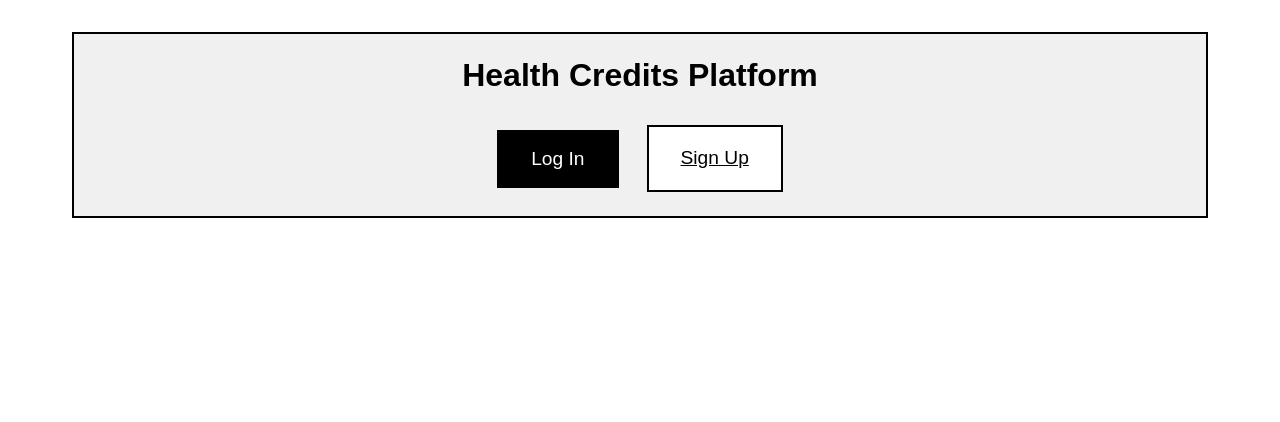
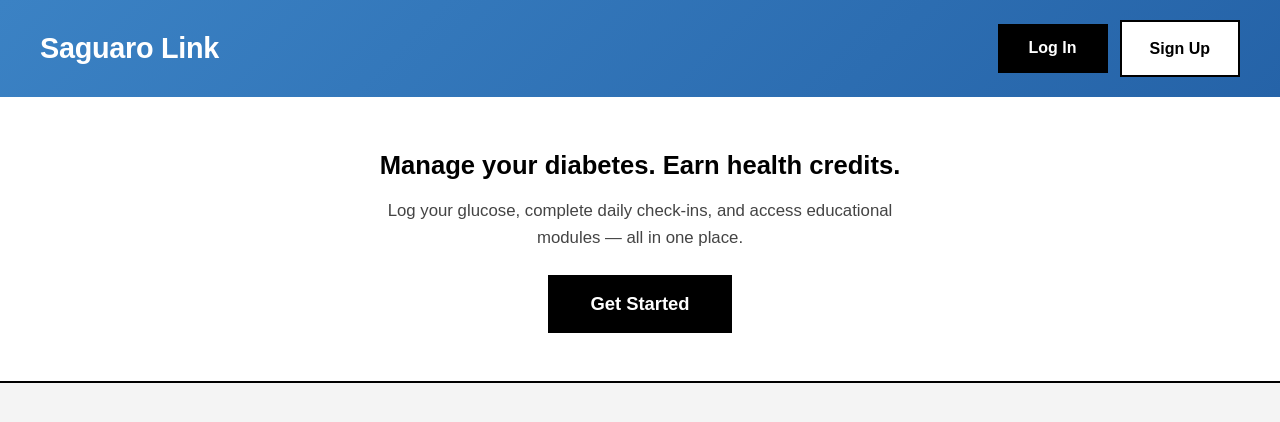
Before and after one commit to MasonNjos/HackAZ2026, a React (Create React App) app in the folder client/: page / in a window 1280 px wide. Shown: the top 422 px of the page. Built offline with nearby package versions, Linux system fonts and the light colour scheme; no server answers.

Commit message:
Made the login in pretty

```diff
--- a/client/src/App.css
+++ b/client/src/App.css
@@ -1,4 +1,5 @@
-/* Mobile-first, high-contrast CSS for rural diabetes management */
+
+
 
 * {
   box-sizing: border-box;
@@ -8,63 +9,83 @@
 
 body {
   font-family: Arial, sans-serif;
-  background-color: #ffffff;
+  background-color: #f4f4f4;
   color: #000000;
   line-height: 1.6;
-}
-
-.App {
-  max-width: 100%;
-  margin: 0 auto;
-  padding: 1rem;
 }
 
 .dashboard {
   max-width: 100%;
   margin: 0 auto;
-  padding: 1rem;
 }
 
+
+
 .dashboard-header {
-  text-align: center;
-  margin-bottom: 2rem;
-  padding: 1rem;
-  background-color: #f0f0f0;
-  border: 2px solid #000000;
+  background: linear-gradient(135deg, #3B82C4 0%, #2563A8 100%);
+  color: #ffffff;
+  padding: 1.25rem 1.5rem;
+}
+
+.header-inner {
+  max-width: 1200px;
+  margin: 0 auto;
+  display: flex;
+  align-items: center;
+  justify-content: space-between;
+  flex-wrap: wrap;
+  gap: 1rem;
 }
 
 .dashboard-header h1 {
-  font-size: 2rem;
-  margin-bottom: 1rem;
+  font-size: 1.8rem;
+  font-weight: 700;
+  letter-spacing: -0.01em;
 }
 
-.auth-actions {
-  display: flex;
-  flex-direction: column;
-  gap: 0.75rem;
-  align-items: center;
+.header-subtitle {
+  font-size: 0.95rem;
+  opacity: 0.9;
+  margin-top: 0.15rem;
 }
 
-@media (min-width: 480px) {
-  .auth-actions {
-    flex-direction: row;
-    justify-content: center;
-  }
+.auth-actions,
+.user-actions {
+  display: flex;
+  align-items: center;
+  gap: 0.75rem;
+  flex-wrap: wrap;
 }
 
-.btn-primary, .btn-secondary {
+.welcome-text {
+  font-size: 1rem;
+  color: #fff;
+}
+
+
+
+.btn-primary,
+.btn-secondary {
+  padding: 0.85rem 1.75rem;
+  font-size: 1rem;
+  font-family: Arial, sans-serif;
+  font-weight: 700;
+  border: 2px solid #000000;
+  cursor: pointer;
+  min-height: 48px;
+  min-width: 110px;
+  text-align: center;
+  text-decoration: none;
+  display: inline-block;
+  transition: background-color 0.15s, color 0.15s;
+}
+
+.btn-primary {
   background-color: #000000;
   color: #ffffff;
-  border: 2px solid #000000;
-  padding: 1rem 2rem;
-  font-size: 1.2rem;
-  margin: 0.5rem;
-  cursor: pointer;
-  min-height: 48px; /* Tap-friendly */
-  min-width: 120px;
 }
 
-.btn-primary:hover, .btn-secondary:hover {
+.btn-primary:hover {
   background-color: #ffffff;
   color: #000000;
 }
@@ -72,23 +93,71 @@ body {
 .btn-secondary {
   background-color: #ffffff;
   color: #000000;
+  border-color: #000;
 }
 
+.btn-secondary:hover {
+  background-color: #f0f0f0;
+}
+
+.btn-large {
+  padding: 1rem 2.5rem;
+  font-size: 1.15rem;
+}
+
+.btn-disabled {
+  opacity: 0.5;
+  cursor: not-allowed;
+}
+
+.btn-disabled:hover {
+  background-color: #000;
+  color: #fff;
+}
+
+
+
+.hero-section {
+  text-align: center;
+  padding: 3rem 1.5rem;
+  background: #ffffff;
+  border-bottom: 2px solid #000;
+}
+
+.hero-section h2 {
+  font-size: 1.6rem;
+  margin-bottom: 0.75rem;
+}
+
+.hero-section p {
+  font-size: 1.05rem;
+  color: #444;
+  max-width: 520px;
+  margin: 0 auto 1.5rem;
+}
+
+
+
 .dashboard-main {
+  max-width: 1200px;
+  margin: 0 auto;
+  padding: 1.5rem 1rem;
   display: flex;
   flex-direction: column;
-  gap: 2rem;
+  gap: 1.5rem;
 }
+
+
 
 .progress-section {
   text-align: center;
-  padding: 1rem;
-  background-color: #f9f9f9;
+  padding: 1.5rem;
+  background-color: #ffffff;
   border: 2px solid #000000;
 }
 
 .progress-section h2 {
-  font-size: 1.5rem;
+  font-size: 1.3rem;
   margin-bottom: 1rem;
 }
 
@@ -102,9 +171,16 @@ body {
 
 .progress-fill {
   height: 100%;
-  background-color: #000000;
-  transition: width 0.3s ease;
+  background-color: #3BB87A;
+  transition: width 0.4s ease;
 }
+
+.progress-section p {
+  font-size: 0.95rem;
+  color: #444;
+}
+
+
 
 .sections {
   display: flex;
@@ -119,51 +195,63 @@ body {
   text-align: center;
 }
 
+.card-icon {
+  font-size: 2rem;
+  margin-bottom: 0.5rem;
+}
+
 .section-card h3 {
-  font-size: 1.3rem;
-  margin-bottom: 0.5rem;
+  font-size: 1.2rem;
+  margin-bottom: 0.4rem;
 }
 
 .section-card p {
   margin-bottom: 1rem;
+  font-size: 0.95rem;
+  color: #444;
+}
+
+/* ─────────────────────────────────────────────
+   Tip box
+───────────────────────────────────────────── */
+
+.tip-box {
+  display: flex;
+  align-items: flex-start;
+  gap: 0.75rem;
+  background: #E6F7EF;
+  border: 2px solid #3BB87A;
+  padding: 1rem 1.25rem;
+  font-size: 0.95rem;
+}
+
+.tip-icon {
+  font-size: 1.2rem;
+  flex-shrink: 0;
+  margin-top: 0.1rem;
+}
+
+.tip-box strong {
+  display: block;
+  margin-bottom: 0.2rem;
   font-size: 1rem;
 }
 
-form {
-  display: flex;
-  flex-direction: column;
-  gap: 1rem;
-  max-width: 400px;
-  margin: 0 auto;
-  padding: 1rem;
+.tip-box p {
+  color: #333;
+  margin: 0;
 }
 
-label {
-  display: flex;
-  flex-direction: column;
-  gap: 0.5rem;
-  font-size: 1rem;
-}
 
-input, textarea {
-  padding: 0.5rem;
-  font-size: 1rem;
-  border: 2px solid #000000;
-}
 
-/* Responsive adjustments */
 @media (min-width: 768px) {
   .sections {
     flex-direction: row;
-    justify-content: space-around;
+    justify-content: center;
   }
 
   .section-card {
     flex: 1;
-    max-width: 30%;
-  }
-
-  .App {
-    max-width: 1200px;
+    max-width: 380px;
   }
 }
--- a/client/src/components/Dashboard.js
+++ b/client/src/components/Dashboard.js
@@ -1,29 +1,35 @@
 import React, { useState, useEffect } from 'react';
 import { useAuth0 } from '@auth0/auth0-react';
 import { Link } from 'react-router-dom';
+
 
 const Dashboard = () => {
   const { loginWithRedirect, logout, user, isAuthenticated, isLoading } = useAuth0();
   const [progress, setProgress] = useState(0);
 
   useEffect(() => {
-    // Mock progress
     setProgress(60);
   }, []);
 
-  if (isLoading) return <div>Loading...</div>;
+  if (isLoading) return <div style={{ textAlign: 'center', padding: '2rem', fontFamily: 'Arial, sans-serif' }}>Loading...</div>;
 
   return (
     <div className="dashboard">
+
+      {/* ── Header ── */}
       <header className="dashboard-header">
-        <h1>Health Credits Platform</h1>
+        <div className="header-inner">
+          <div>
+            <h1>Saguaro Link</h1>
+
+          </div>
+
           {!isAuthenticated ? (
             <div className="auth-actions">
-            <button className="btn-primary" onClick={() => loginWithRedirect({
-              appState: {
-                returnTo: window.location.pathname
-              }
-            })}>
+              <button
+                className="btn-primary"
+                onClick={() => loginWithRedirect({ appState: { returnTo: window.location.pathname } })}
+              >
                 Log In
               </button>
               <Link to="/signup" className="btn-secondary">
@@ -31,46 +37,74 @@ const Dashboard = () => {
               </Link>
             </div>
           ) : (
-          <div>
-            <p>Welcome, {user.name}!</p>
-            <button className="btn-secondary" onClick={() => logout({
-              logoutParams: {
-                returnTo: window.location.origin
-              }
-            })}>
+            <div className="user-actions">
+              <p className="welcome-text">Welcome, {user.name}!</p>
+              <button
+                className="btn-secondary"
+                onClick={() => logout({ logoutParams: { returnTo: window.location.origin } })}
+              >
                 Log Out
               </button>
             </div>
           )}
+        </div>
       </header>
 
+      {/* ── Unauthenticated hero ── */}
+      {!isAuthenticated && (
+        <div className="hero-section">
+          <h2>Manage your diabetes. Earn health credits.</h2>
+          <p>Log your glucose, complete daily check-ins, and access educational modules — all in one place.</p>
+          <button
+            className="btn-primary btn-large"
+            onClick={() => loginWithRedirect({ appState: { returnTo: window.location.pathname } })}
+          >
+            Get Started
+          </button>
+        </div>
+      )}
+
+      {/* ── Authenticated main content ── */}
       {isAuthenticated && (
         <main className="dashboard-main">
+
+          {/* Progress */}
           <section className="progress-section">
             <h2>Health Credits Progress</h2>
             <div className="progress-bar">
-              <div className="progress-fill" style={{ width: `${progress}%` }}></div>
+              <div className="progress-fill" style={{ width: `${progress}%` }} />
             </div>
             <p>{progress}% towards next reward</p>
           </section>
 
+          {/* Cards */}
           <section className="sections">
+
             <div className="section-card">
+              <div className="card-icon card-icon--blue">📊</div>
               <h3>My Glucose Log</h3>
               <p>Track your daily blood sugar levels</p>
               <Link to="/checkin" className="btn-primary">Log Today</Link>
             </div>
+
             <div className="section-card">
+              <div className="card-icon card-icon--green">📚</div>
               <h3>Health Learning</h3>
               <p>Access educational modules</p>
-              <button className="btn-primary" disabled>Coming Soon</button>
+              <button className="btn-primary btn-disabled" disabled>Coming Soon</button>
             </div>
-            <div className="section-card">
-              <h3>My Wallet</h3>
-              <p>View and redeem your Solana credits</p>
-              <Link to="/credits" className="btn-primary">View Credits</Link>
+
+          </section>
+
+          {/* Daily tip */}
+          <div className="tip-box">
+            <span className="tip-icon">ℹ️</span>
+            <div>
+              <strong>Daily Tip</strong>
+              <p>Log your glucose at least 3 times a day to track patterns and maintain better health.</p>
             </div>
-          </section>
+          </div>
+
         </main>
       )}
     </div>
```
Lines whose indentation alone changed are shown as unchanged.
